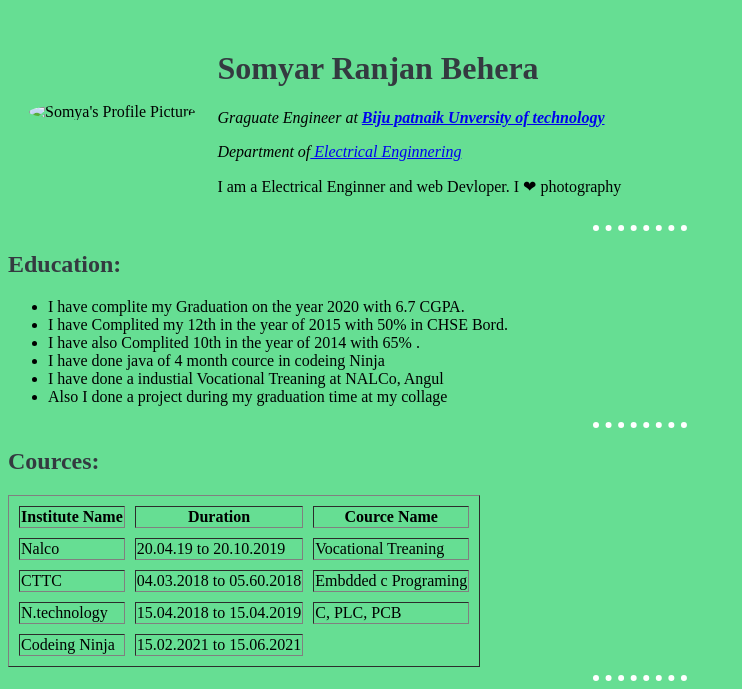
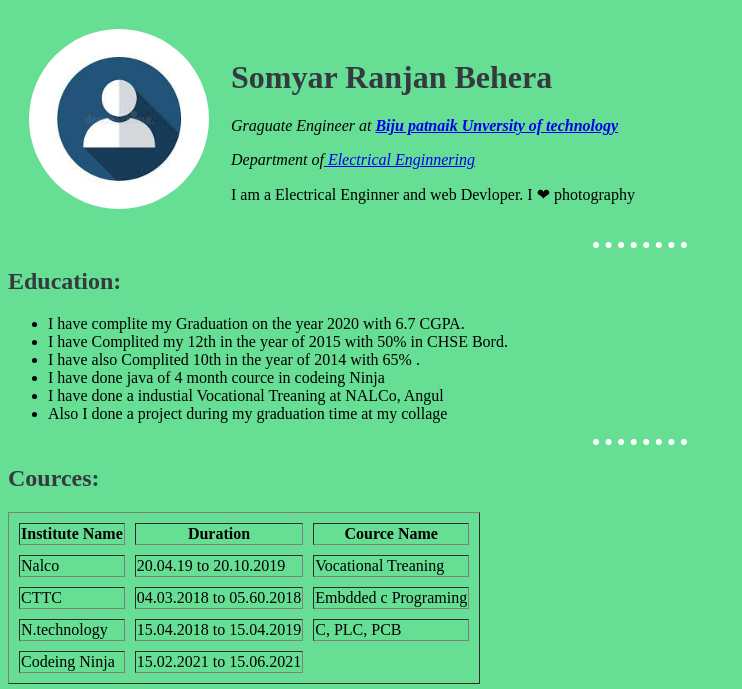
Before and after one commit to Somyaranjan048/cv, a plain HTML site: page index.html in a window 1280 px wide. Shown: the top 689 px of the page, without its empty margins (0-742 px from the left). Drawn offline with Linux system fonts and the light colour scheme; files that its build step writes are made by us from their sources.

Commit message:
Update index.html

```diff
--- a/index.html
+++ b/index.html
@@ -9,7 +9,7 @@
 
     <table cellspacing="20">
       <tr>
-        <td><img src="Image/images.jpg" alt="Somya's Profile Picture" class="center"></td>
+        <td><img src="images.jpg" alt="Somya's Profile Picture" class="center"></td>
         <td>
           <h1>Somyar Ranjan Behera</h1>
           <p><em>Graguate Engineer at <strong><a href="https://www.bput.ac.in/"target="_blank">Biju patnaik Unversity of technology</a></strong></em></p>
```
